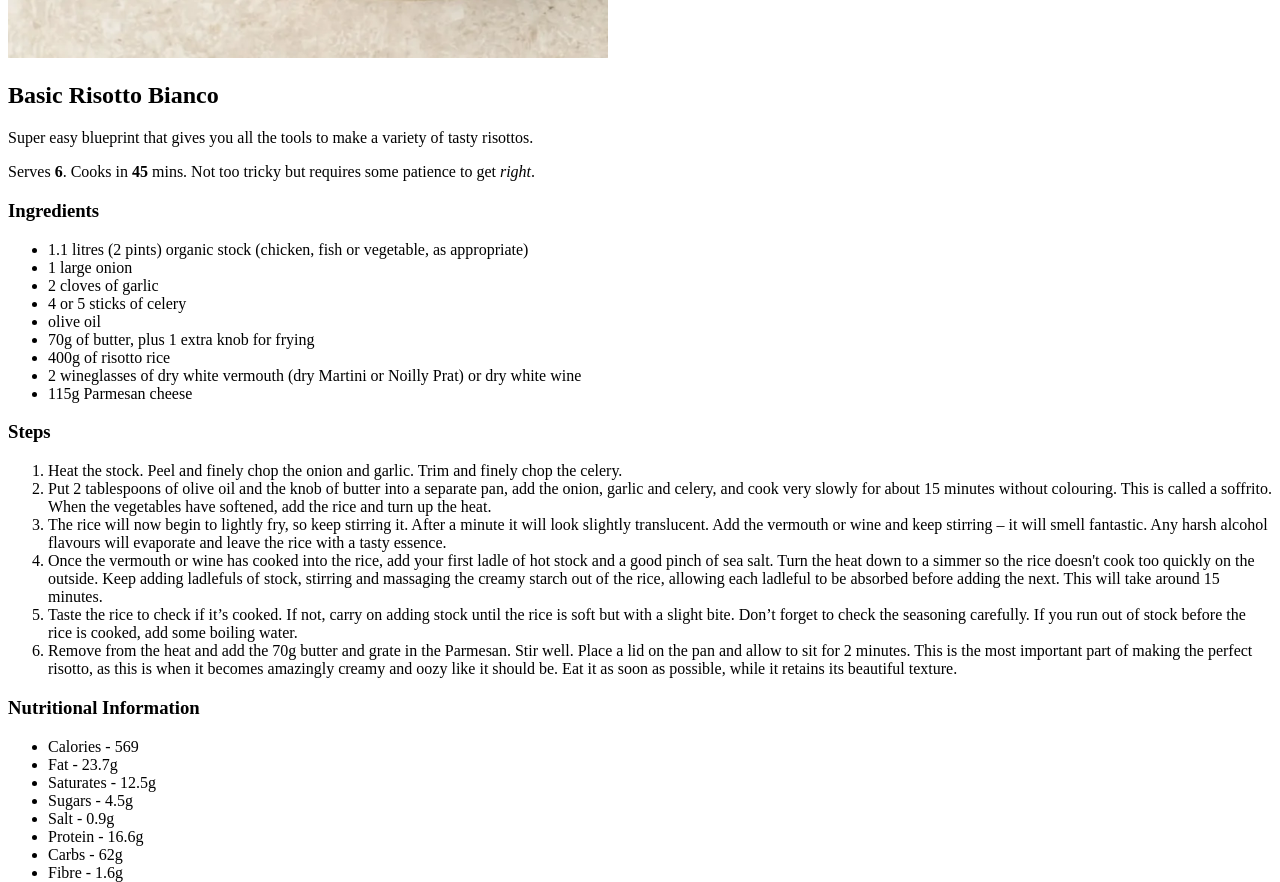
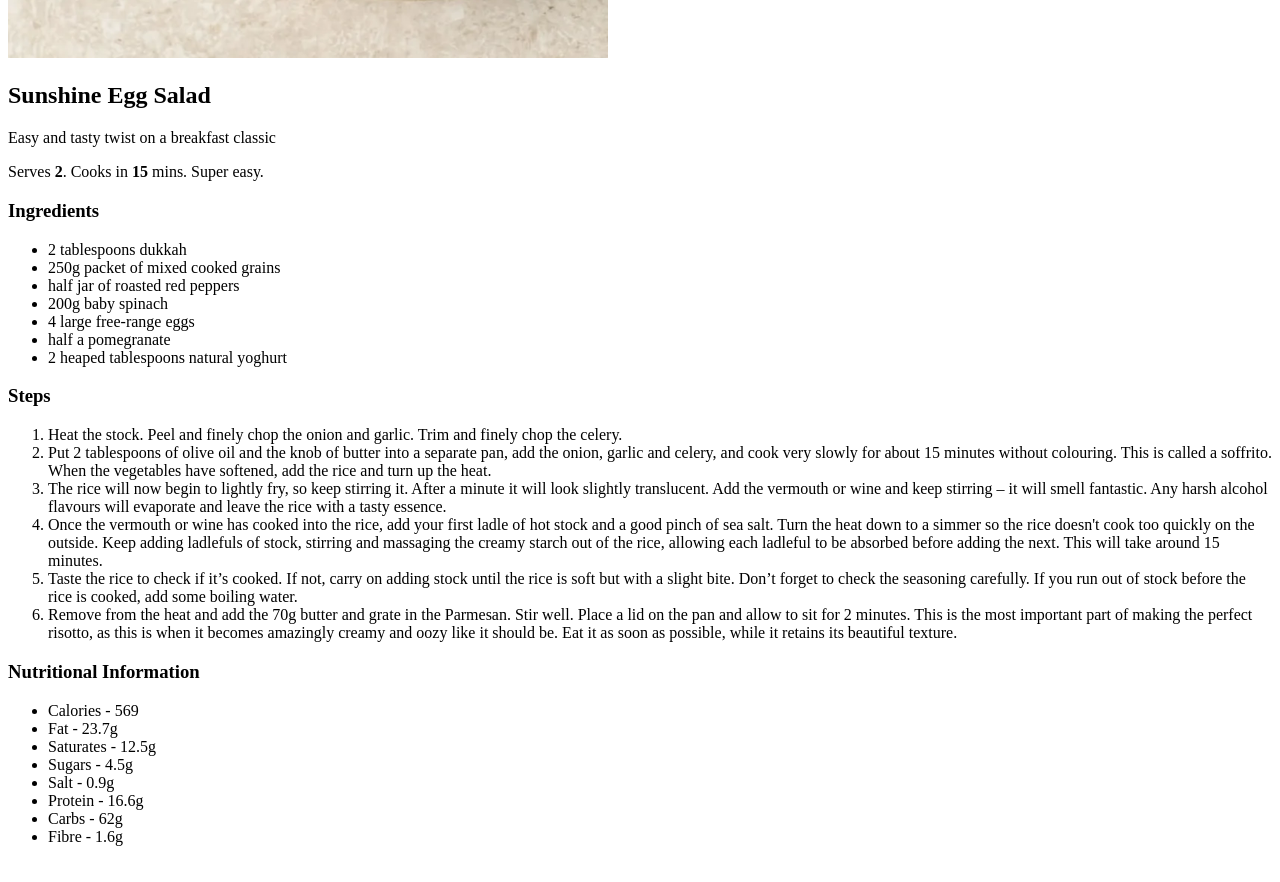
Before and after one commit to Jim-Clean/odin-recipes, a plain HTML site: page recipes/eggs.html in a window 1280 px wide. Shown: the part 821-1703 px from the top of the page. Drawn offline with Linux system fonts and the light colour scheme.

Commit message:
Add eggs description and ingredients

```diff
--- a/recipes/eggs.html
+++ b/recipes/eggs.html
@@ -8,32 +8,24 @@
     <body>
         <h1>Risotto</h1>
         <img src="../img/eggs.jpg" alt="Picture of creamy risotto bianco" width="600" >
-        <h2>Basic Risotto Bianco</h2>
+        <h2>Sunshine Egg Salad</h2>
         <p>
-            Super easy blueprint that gives you all the tools to make a
-            variety of tasty risottos.
+            Easy and tasty twist on a breakfast classic
         </p>
         <p>
-            Serves <strong>6</strong>. Cooks in <strong>45</strong> mins.
-            Not too tricky but requires some patience
-            to get <em>right</em>.
+            Serves <strong>2</strong>. Cooks in <strong>15</strong> mins.
+            Super easy.
         </p>
 
         <h3>Ingredients</h3>
         <ul>
-            <li>1.1 litres (2 pints) organic stock (chicken, fish or
-                vegetable, as appropriate)
-            </li>
-            <li>1 large onion</li>
-            <li>2 cloves of garlic</li>
-            <li>4 or 5 sticks of celery</li>
-            <li>olive oil</li>
-            <li>70g of butter, plus 1 extra knob for frying</li>
-            <li>400g of risotto rice</li>
-            <li>2 wineglasses of dry white vermouth (dry Martini
-                or Noilly Prat) or dry white wine
-            </li>
-            <li>115g Parmesan cheese</li>
+            <li>2 tablespoons dukkah</li>
+            <li>250g packet of mixed cooked grains</li>
+            <li>half jar of roasted red peppers</li>
+            <li>200g baby spinach</li>
+            <li>4 large free-range eggs</li>
+            <li>half a pomegranate</li>
+            <li>2 heaped tablespoons natural yoghurt</li>
         </ul>
         <h3>Steps</h3>
         <ol>
```
